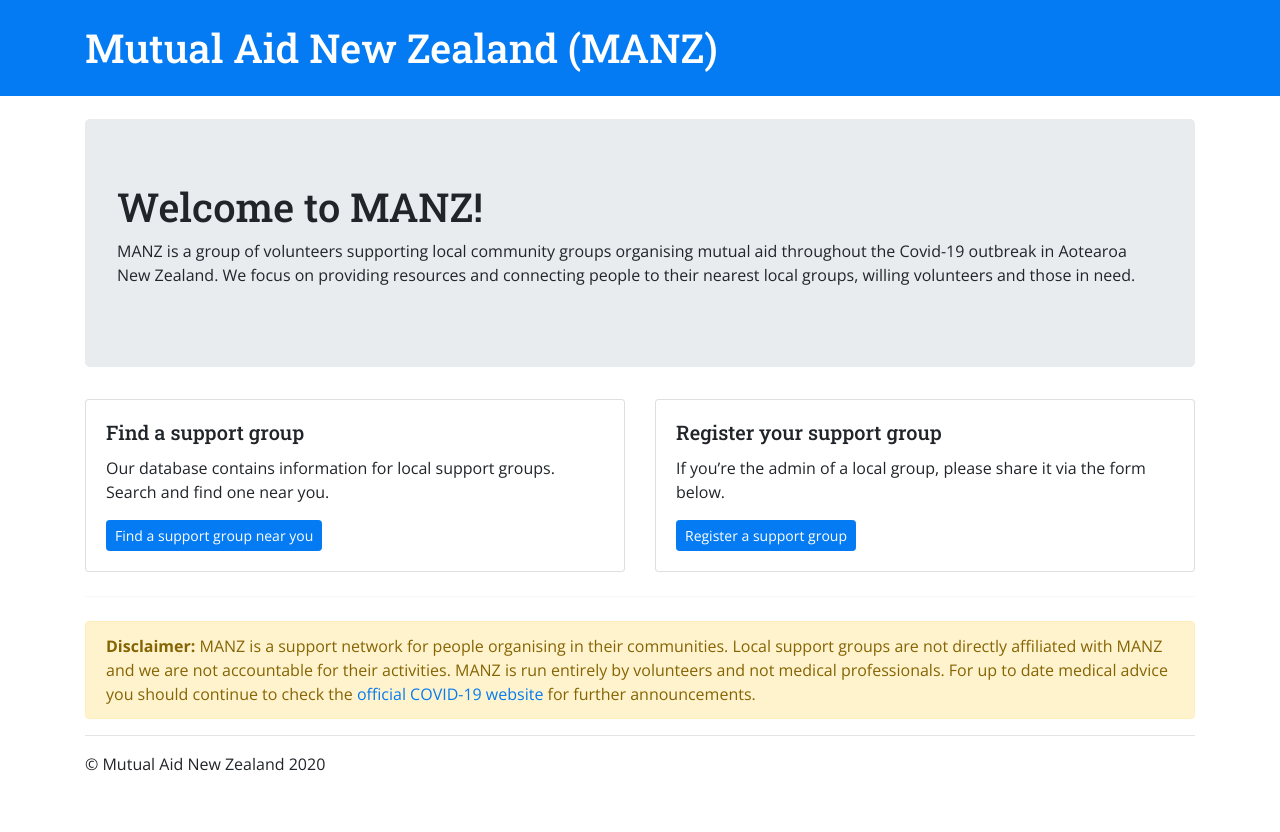
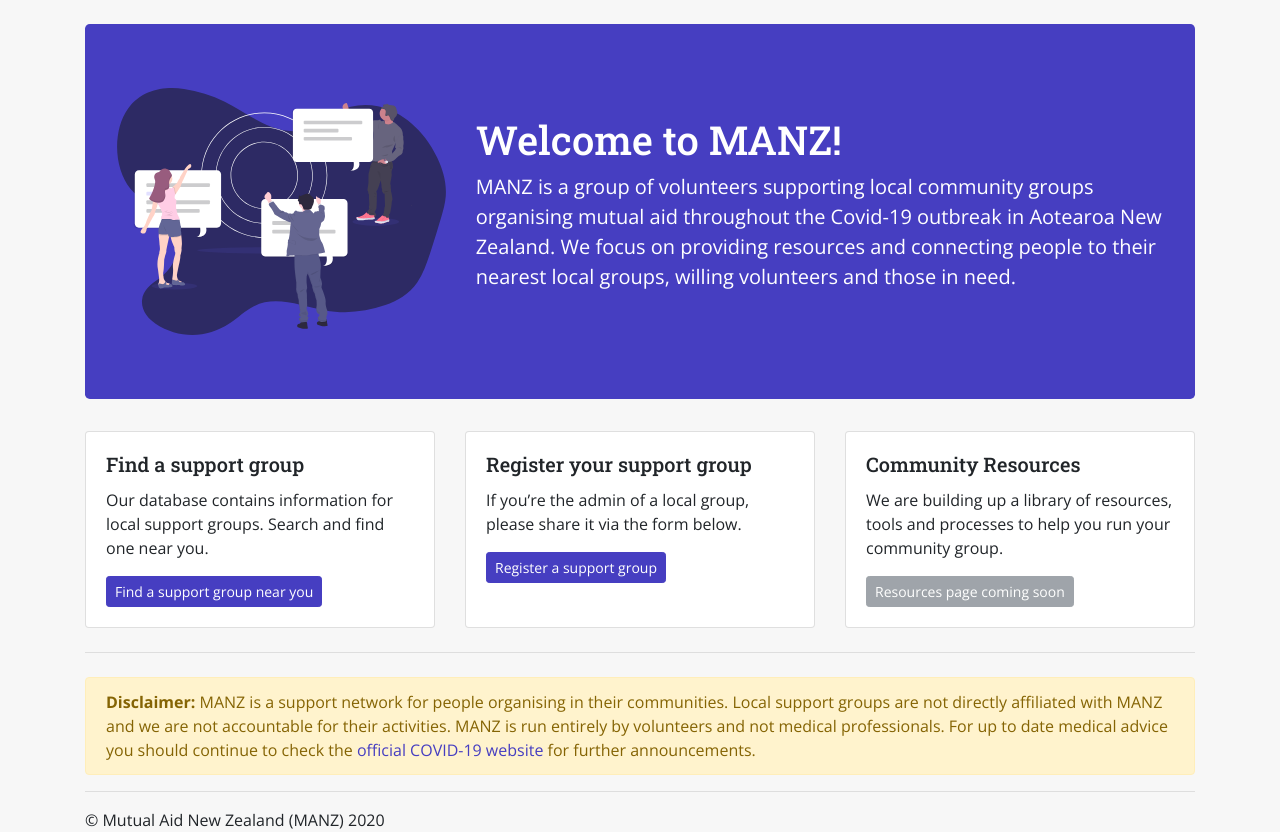
Before and after one commit to MutualAidNZ/website, a Gatsby site: page / in a window 1280 px wide. Before the commit the page ends 800 px from the top, so only its background shows below. Built offline with nearby package versions, Linux system fonts and the light colour scheme; Gatsby itself is replaced by a stand-in of ours.

Commit message:
feat: Add network image

```diff
--- a/gatsby-config.js
+++ b/gatsby-config.js
@@ -25,7 +25,13 @@ module.exports = {
         background_color: `#047BF2`,
         theme_color: `#047BF2`,
         display: `minimal-ui`,
-        icon: `src/images/gatsby-icon.png`, // This path is relative to the root of the site.
+        icon: `src/images/network.png`, // This path is relative to the root of the site.
+      },
+    },
+    {
+      resolve: `gatsby-plugin-google-analytics`,
+      options: {
+        trackingId: "UA-69253367-21",
       },
     },
     // this (optional) plugin enables Progressive Web App + Offline functionality
--- a/package.json
+++ b/package.json
@@ -8,6 +8,7 @@
     "bootstrap": "^4.4.1",
     "gatsby": "^2.19.45",
     "gatsby-image": "^2.2.44",
+    "gatsby-plugin-google-analytics": "^2.1.38",
     "gatsby-plugin-manifest": "^2.2.48",
     "gatsby-plugin-offline": "^3.0.41",
     "gatsby-plugin-prefetch-google-fonts": "^1.4.3",
--- a/src/components/image.js
+++ b/src/components/image.js
@@ -16,7 +16,7 @@ import Img from "gatsby-image"
 const Image = () => {
   const data = useStaticQuery(graphql`
     query {
-      placeholderImage: file(relativePath: { eq: "gatsby-astronaut.png" }) {
+      placeholderImage: file(relativePath: { eq: "network.svg" }) {
         childImageSharp {
           fluid(maxWidth: 300) {
             ...GatsbyImageSharpFluid
--- a/src/components/layout.js
+++ b/src/components/layout.js
@@ -13,7 +13,7 @@ import Header from "./header"
 import "./layout.scss"
 import { Container } from "react-bootstrap"
 
-const Layout = ({ children }) => {
+const Layout = ({ children, showHeader = true }) => {
   const data = useStaticQuery(graphql`
     query SiteTitleQuery {
       site {
@@ -26,11 +26,11 @@ const Layout = ({ children }) => {
 
   return (
     <>
-      <Header siteTitle={data.site.siteMetadata.title} />
+      {showHeader && <Header siteTitle={data.site.siteMetadata.title} />}
       <Container>
         <main>{children}</main>
         <footer>
-          <hr />© Mutual Aid New Zealand {new Date().getFullYear()}
+          <hr />© Mutual Aid New Zealand (MANZ) {new Date().getFullYear()}
         </footer>
       </Container>
     </>
--- a/src/components/layout.scss
+++ b/src/components/layout.scss
@@ -1,10 +1,14 @@
 @import url('https://fonts.googleapis.com/css2?family=Open+Sans:wght@400;600;700&family=Roboto+Slab:wght@300;400;500;700&display=swap');
 
-$primary: #047BF2;
+$primary: #463EC1;
 $font-family-base: 'Open Sans', serif;
 
 @import "bootstrap/scss/bootstrap.scss";
 
+body {
+  background: #f7f7f7;
+}
+
 h1, h2, h3, h4, h5, .card-title {
   font-family: 'Roboto Slab', serif;
 }
--- a/src/pages/index.js
+++ b/src/pages/index.js
@@ -15,17 +15,26 @@ import Layout from "../components/layout"
 import Image from "../components/image"
 import SEO from "../components/seo"
 
+import networkSVG from "../images/network.svg"
+
 const IndexPage = () => (
-  <Layout>
+  <Layout showHeader={false}>
     <SEO title="Home" />
-    <Jumbotron>
-      <h1>Welcome to MANZ!</h1>
-      <p>
-        MANZ is a group of volunteers supporting local community groups
-        organising mutual aid throughout the Covid-19 outbreak in Aotearoa New
-        Zealand. We focus on providing resources and connecting people to their
-        nearest local groups, willing volunteers and those in need.
-      </p>
+    <Jumbotron className="mt-4" style={{ backgroundColor: "var(--primary)", color: "#fff" }}>
+      <Row className="d-flex align-items-center" >
+        <Col md={4}>
+          <img src={networkSVG} className="img-fluid" />
+        </Col>
+        <Col>
+          <h1>Welcome to MANZ!</h1>
+          <p className="lead">
+            MANZ is a group of volunteers supporting local community groups
+            organising mutual aid throughout the Covid-19 outbreak in Aotearoa
+            New Zealand. We focus on providing resources and connecting people
+            to their nearest local groups, willing volunteers and those in need.
+          </p>
+        </Col>
+      </Row>
     </Jumbotron>
     <CardDeck>
       <Card>
@@ -64,8 +73,28 @@ const IndexPage = () => (
           </Button>
         </Card.Body>
       </Card>
+      <Card>
+        <Card.Body>
+          <Card.Title>Community Resources</Card.Title>
+          <Card.Text>
+            <p>
+              We are building up a library of resources, tools and processes to
+              help you run your community group.
+            </p>
+          </Card.Text>
+          <Button
+            variant={"secondary"}
+            size={"sm"}
+            disabled
+            href="https://docs.google.com/spreadsheets/d/1PlLEMOEVyjicJNaefJ0aMHN2R2kce3XPJW9k2rPS-5E/edit#gid=0"
+            target="_blank"
+          >
+            Resources page coming soon
+          </Button>
+        </Card.Body>
+      </Card>
     </CardDeck>
-    <hr className="my-4" style={{ borderTopColor: '#f7f7f7'}} />
+    <hr className="my-4" />
     <Alert variant={"warning"} style={{ fontSize: 16 }}>
       <strong>Disclaimer:</strong> MANZ is a support network for people
       organising in their communities. Local support groups are not directly
```
Also changed, not shown: src/images/network.svg (added), 1 other file.
